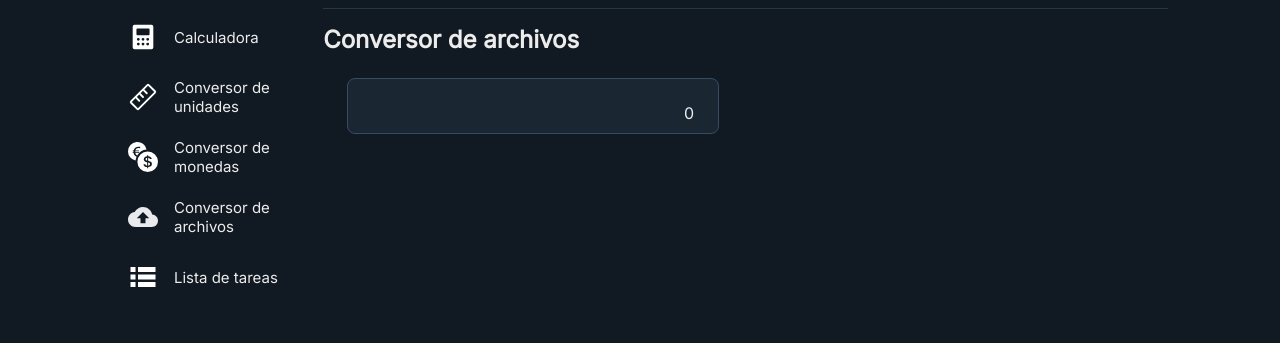
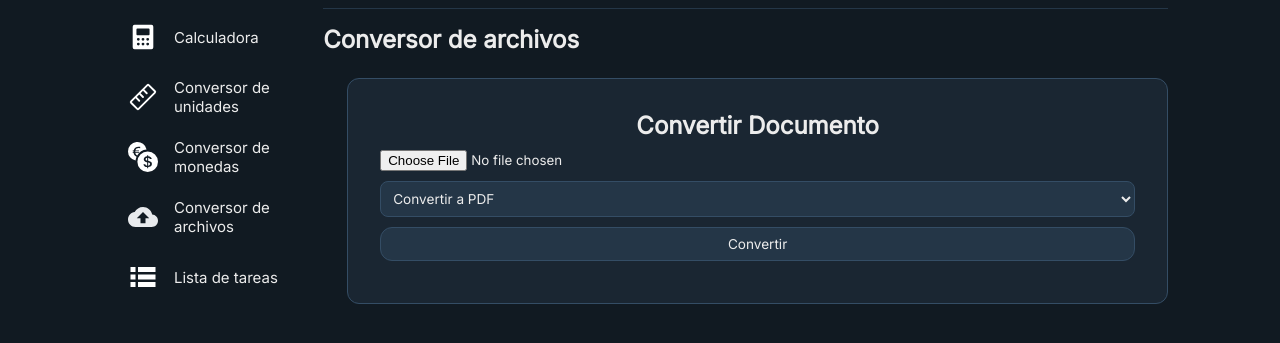
Before and after one commit to sebastian-salinas/ToolHub, a plain HTML site: page html/index-archivos.html in a window 1280 px wide. Shown: the part 75-418 px from the top of the page. Drawn offline with nearby package versions, Linux system fonts and the light colour scheme.

Commit message:
Comenzamos a crear la opcion de conversor de archivos

```diff
--- a/css/style.css
+++ b/css/style.css
@@ -375,7 +375,7 @@ body {
 
   .input-group {
     display: flex;
-    justify-content: space-between;
+    gap: 1rem;
     margin-bottom: 1rem;
   }
 
@@ -383,8 +383,6 @@ body {
   select {
     padding: 0.5rem;
     font-size: 0.85rem;
-    margin-right: 0.5rem;
-    margin-left: 0.5rem;
     width: 100%;
     border-radius: 8px;
     background-color: #243647;
--- a/html/index-archivos.html
+++ b/html/index-archivos.html
@@ -4,7 +4,7 @@
     <meta charset="UTF-8" />
     <meta name="viewport" content="width=device-width, initial-scale=1.0" />
     <link rel="stylesheet" href="/css/style.css" />
-    <script src="/js/script.js"></script>
+    <script src="/js/script-archivos.js"></script>
     <title>Document</title>
     <style>
       @import url("https://fonts.googleapis.com/css2?family=Inter&display=swap");
@@ -89,8 +89,15 @@
       </nav>
       <main class="main">
         <h2 class="title-main">Conversor de archivos</h2>
-        <div class="calculadora">
-          <div class="display">0</div>
+        <div class="converter">
+          <h2>Convertir Documento</h2>
+          <input type="file" id="fileInput" />
+          <select id="outputFormat">
+            <option value="pdf">Convertir a PDF</option>
+            <!-- Agrega más opciones si es necesario -->
+          </select>
+          <button onclick="convertFile()">Convertir</button>
+          <p id="status"></p>
         </div>
       </main>
     </section>
--- /dev/null
+++ b/js/script-archivos.js
@@ -0,0 +1,68 @@
+async function convertFile() {
+  const fileInput = document.getElementById("fileInput");
+  const outputFormat = document.getElementById("outputFormat").value;
+  const status = document.getElementById("status");
+
+  if (!fileInput.files.length) {
+    status.textContent = "Por favor, selecciona un archivo.";
+    return;
+  }
+
+  const file = fileInput.files[0];
+
+  const apiKey = ""; // Reemplaza con tu API Key de CloudConvert
+  const uploadUrl = "https://api.cloudconvert.com/v2/import/upload";
+  const convertUrl = "https://api.cloudconvert.com/v2/convert";
+
+  try {
+    // Subir el archivo
+    status.textContent = "Subiendo archivo...";
+
+    const uploadResponse = await fetch(uploadUrl, {
+      method: "POST",
+      headers: {
+        Authorization: `Bearer ${apiKey}`,
+        "Content-Type": "application/json",
+      },
+      body: JSON.stringify({
+        filename: file.name,
+      }),
+    });
+
+    const uploadData = await uploadResponse.json();
+    const uploadLink = uploadData.data.result.form.url;
+
+    const formData = new FormData();
+    formData.append("file", file);
+
+    await fetch(uploadLink, {
+      method: "POST",
+      body: formData,
+    });
+
+    // Convertir el archivo
+    status.textContent = "Convirtiendo archivo...";
+
+    const convertResponse = await fetch(convertUrl, {
+      method: "POST",
+      headers: {
+        Authorization: `Bearer ${apiKey}`,
+        "Content-Type": "application/json",
+      },
+      body: JSON.stringify({
+        input_format: file.name.split(".").pop(),
+        output_format: outputFormat,
+        input: "upload",
+        file: uploadData.data.result.files[0].url,
+      }),
+    });
+
+    const convertData = await convertResponse.json();
+    const fileUrl = convertData.data.result.files[0].url;
+
+    status.innerHTML = `<a href="${fileUrl}" download>Descargar archivo convertido</a>`;
+  } catch (error) {
+    console.error("Error:", error);
+    status.textContent = "Hubo un error al convertir el archivo.";
+  }
+}
```
